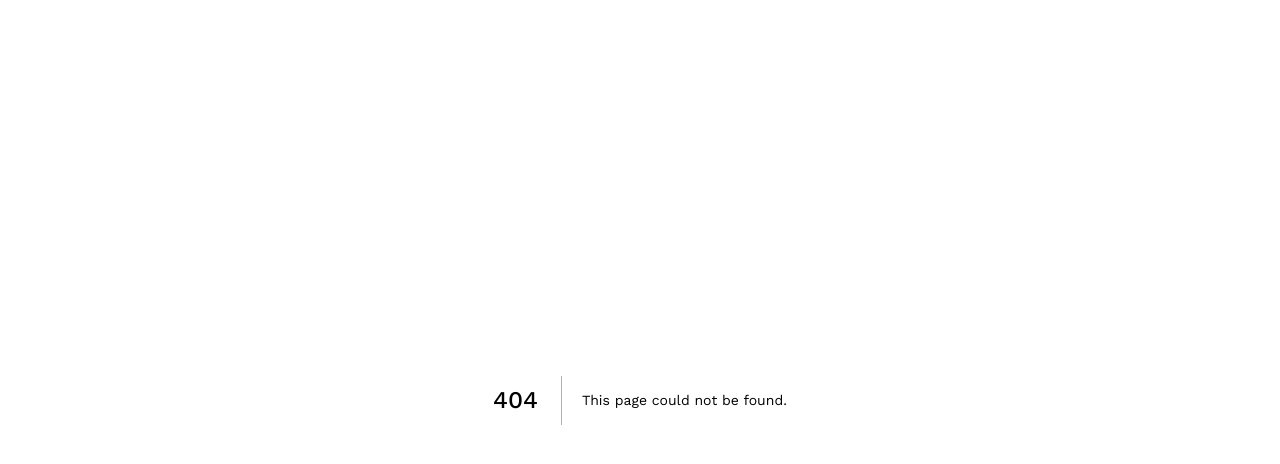
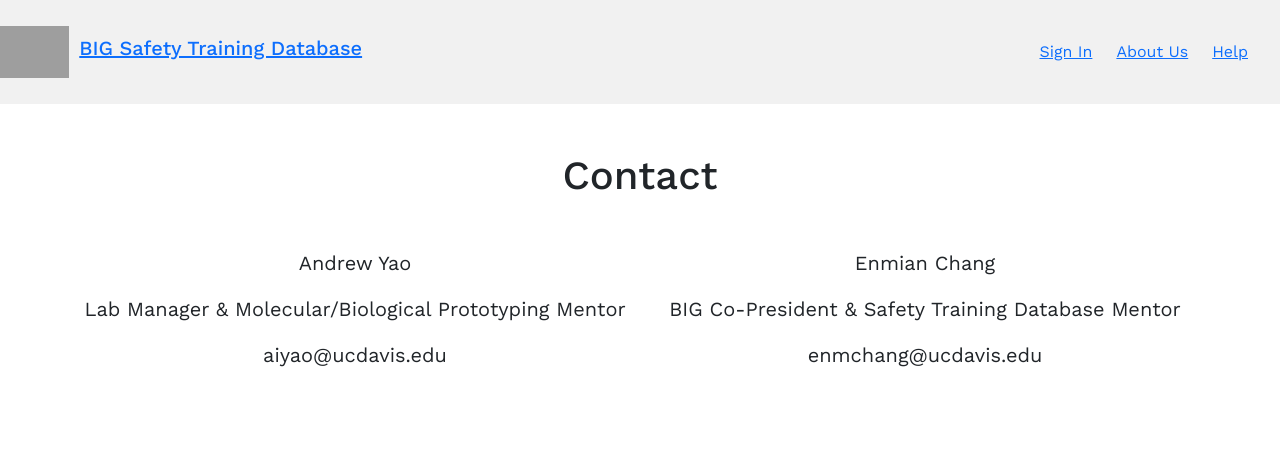
Before and after one commit to leej1230/safety-data-training, a Next.js app: page /contact in a window 1280 px wide. Before the commit this address had no page. Shown: the top 464 px of the page. Built offline with nearby package versions, Linux system fonts and the light colour scheme; grey boxes are pictures that could not be loaded.

Commit message:
Worked on the contact page

```diff
--- a/package.json
+++ b/package.json
@@ -12,7 +12,7 @@
     "@emotion/react": "^11.11.0",
     "@emotion/styled": "^11.11.0",
     "@mui/icons-material": "^5.11.16",
-    "@mui/material": "^5.12.3",
+    "@mui/material": "^5.13.0",
     "@types/bootstrap": "^5.2.6",
     "@types/node": "18.15.10",
     "@types/react": "18.0.30",
--- /dev/null
+++ b/src/pages/contact.tsx
@@ -0,0 +1,39 @@
+import React from 'react';
+import Head from "next/head";
+import 'bootstrap/dist/css/bootstrap.min.css';
+import Navbar from "@/components/Navbar";
+
+
+const ContactPage: React.FC = () => {
+    return (
+        <>
+      <Head>
+        <title>Info Update</title>
+      </Head>
+
+      <Navbar />
+
+      <main className="mt-5 text-center vh-100">
+        <h1>Contact</h1>
+        <div className="container my-5">
+          <div className="row">
+            <div className="col text-left">
+              <p className="fs-5">Andrew Yao</p>
+              <p className="fs-5">Lab Manager & Molecular/Biological Prototyping Mentor</p>
+              <p className="fs-5">aiyao@ucdavis.edu</p>
+            </div>
+            <div className="col text-right">
+              <p className="fs-5">Enmian Chang</p>
+              <p className="fs-5">BIG Co-President & Safety Training Database Mentor</p>
+              <p className="fs-5">enmchang@ucdavis.edu</p>
+            </div>
+          </div>
+        </div>
+      </main>
+
+    </>
+
+    );
+  };
+
+  export default ContactPage;
```
Also changed, not shown: 1 other file (tests, documents, lock files or other folders).
